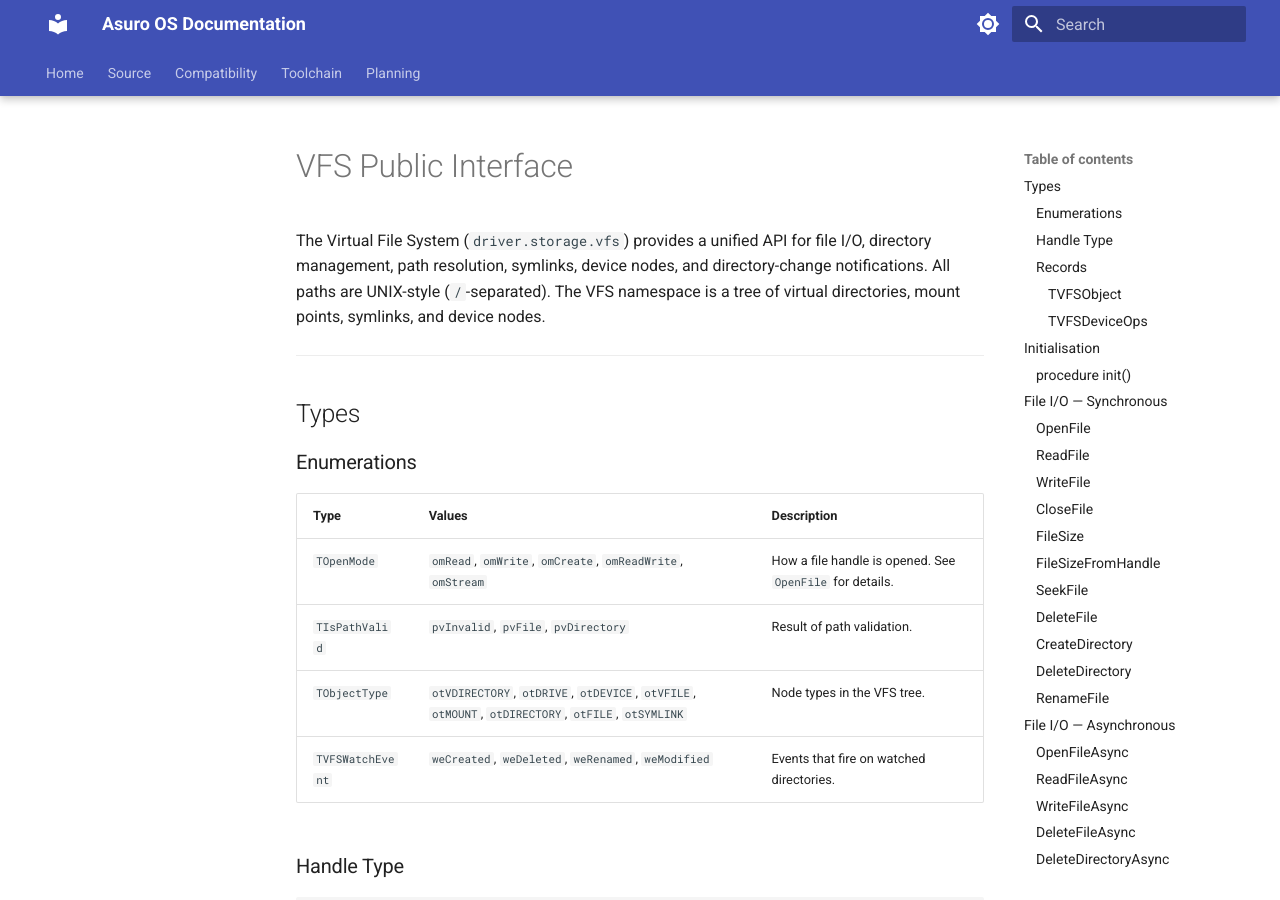
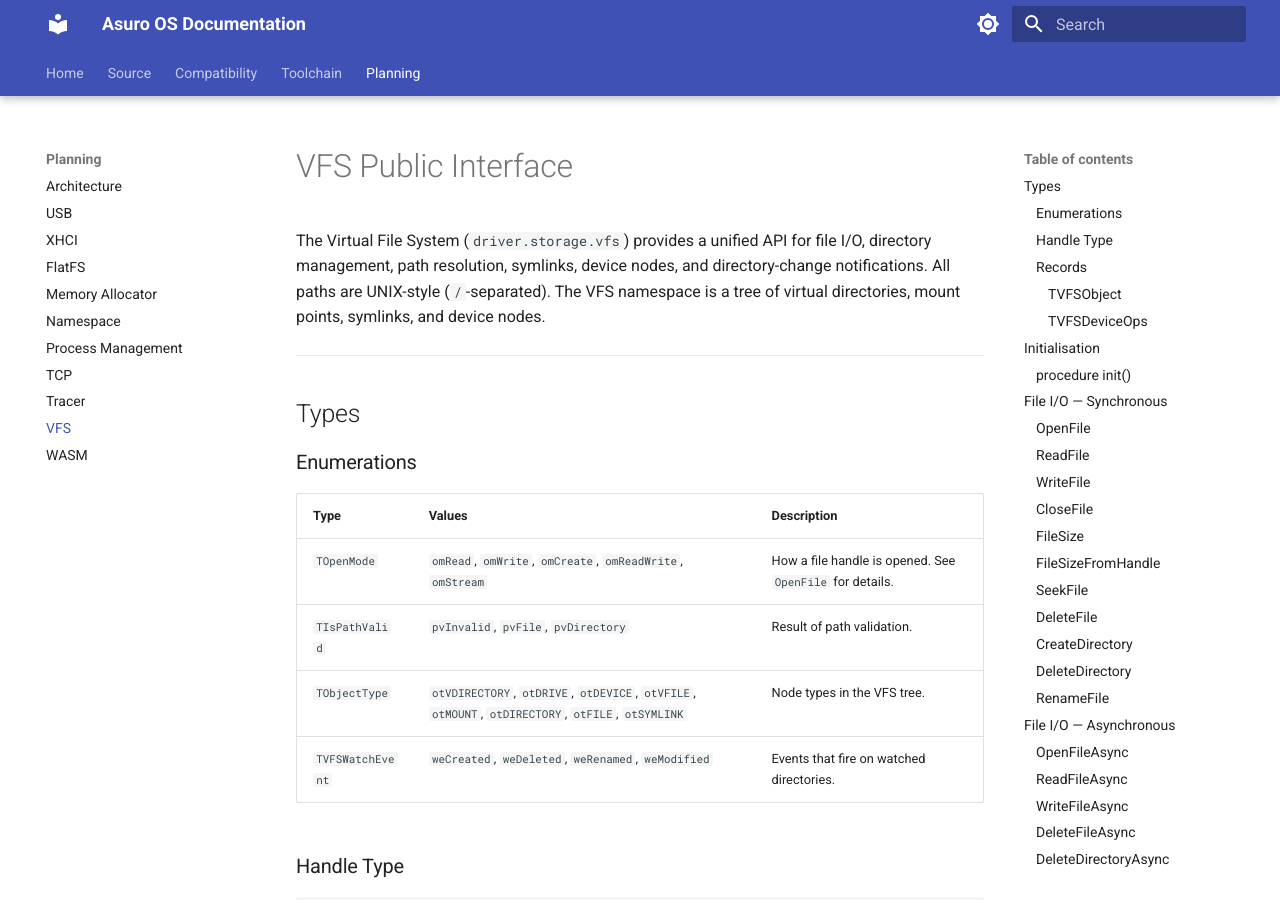
Before and after one commit to t3hn3rd/Asuro, an MkDocs documentation site: the page built from doc/planning/vfs.md, in a window 1280 px wide and 900 px high. Built offline with MkDocs 1.6.1 and Material for MkDocs 9.7.7, drawn with Linux system fonts in a browser that asks for light colours.

Commit message:
Rebase on develop - add VFS planning document to mkdocs nav
- Rebase on develop
- Move vfs.md into doc/planning/ and add it to the Planning section
in mkdocs.yml.

```diff
--- a/mkdocs.yml
+++ b/mkdocs.yml
@@ -296,4 +296,5 @@ nav:
     - Process Management: planning/processmanagement.md
     - TCP: planning/tcp.md
     - Tracer: planning/tracer.md
+    - VFS: planning/vfs.md
     - WASM: planning/wasm.md
```
Also changed, not shown: doc/planning/vfs.md (renamed from doc/vfs.md).
